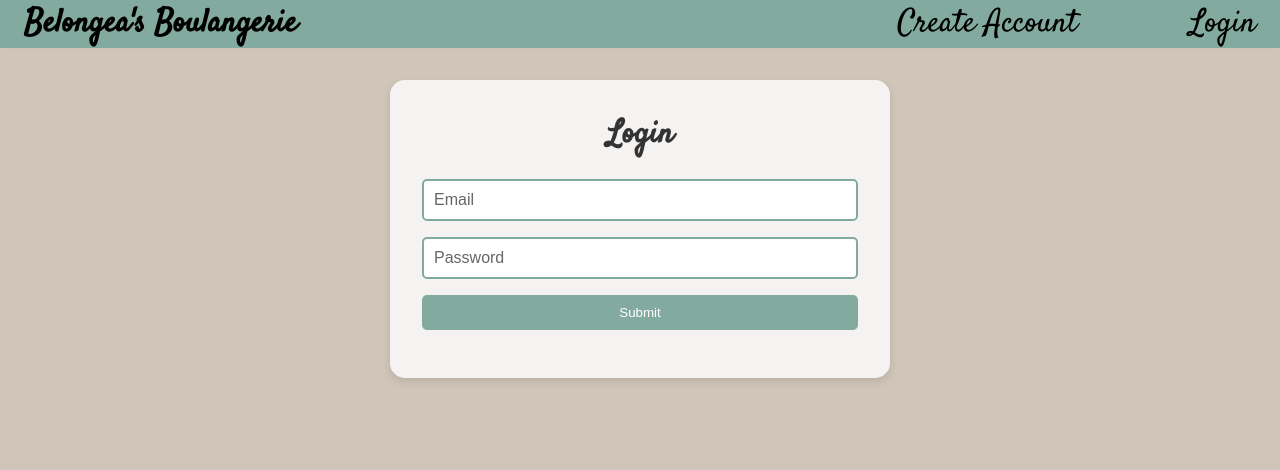
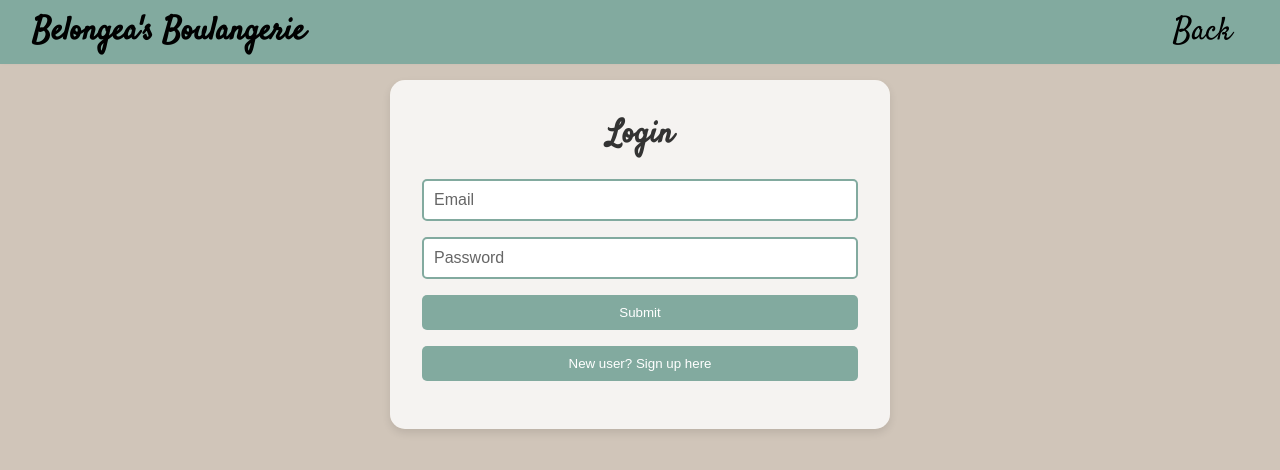
Before and after one commit to rsteckline/la-boulangerie, a React (Create React App) app: page /login in a window 1280 px wide. Shown: the top 470 px of the page. Built offline with nearby package versions, Linux system fonts and the light colour scheme.

Commit message:
Implement correct routing to proper pages

```diff
--- a/src/components/App/App.css
+++ b/src/components/App/App.css
@@ -5,5 +5,4 @@
   flex-direction: column;
   font-family: "Satisfy", cursive;
   justify-content: space-between;
-  padding-bottom: 5rem;
 }
--- a/src/components/BreadList/BreadList.css
+++ b/src/components/BreadList/BreadList.css
@@ -89,8 +89,9 @@
 @media screen and (min-width: 1025px){
   .BreadListWrapper h2 {
     margin-top: 2rem;
-    font-size: xx-large;
+    font-size: 2rem;
     margin-bottom: 1rem;
+    margin-top: 3rem;
   }
 
   .BreadListWrapper p {
--- a/src/components/CreateAcctForm/CreateAcctForm.tsx
+++ b/src/components/CreateAcctForm/CreateAcctForm.tsx
@@ -1,17 +1,23 @@
-import React, { useState } from 'react';
+import React, { useState } from "react";
 import { NewUser } from "../../apiTypes";
-import './CreateAcctForm.css';
+import { useNavigate } from "react-router-dom";
+import "./CreateAcctForm.css";
 
 function CreateAcctForm() {
-    const [formData, setFormData] = useState<NewUser>({ name: '', email: '', password: '' })
+  const navigate = useNavigate();
+  const [formData, setFormData] = useState<NewUser>({
+    name: "",
+    email: "",
+    password: "",
+  });
 
   const handleChange = (event: React.ChangeEvent<HTMLInputElement>) => {
-        const { name, value } = event.target
-        setFormData({ ...formData, [name]: value })
+    const { name, value } = event.target;
+    setFormData({ ...formData, [name]: value });
   };
 
   const handleSubmit = (event: React.FormEvent<HTMLFormElement>) => {
-        event.preventDefault()
+    event.preventDefault();
     // console.log(formData)
   };
 
@@ -46,7 +52,7 @@ function CreateAcctForm() {
         <button type="submit">Submit</button>
       </form>
     </div>
-  )
+  );
 }
 
 export default CreateAcctForm;
--- a/src/components/Error/Error.tsx
+++ b/src/components/Error/Error.tsx
@@ -3,7 +3,7 @@ import React from "react";
 const Error = () => {
   return (
     <div className="error-container">
-      <h2 className="error-message">Sorry, this page doesn't exist.</h2>
+      <h2 className="error-message">Check out the world map to add breads to your breadBox!</h2>
     </div>
   );
 }
--- a/src/components/LoginForm/LoginForm.tsx
+++ b/src/components/LoginForm/LoginForm.tsx
@@ -1,17 +1,23 @@
-import React, { useState } from 'react';
+import React, { useState } from "react";
 import { UserCredentials } from "../../apiTypes";
-import './LoginForm.css';
+import { useNavigate } from "react-router-dom";
+import "./LoginForm.css";
 
 function LoginForm() {
-    const [credentials, setCredentials] = useState<UserCredentials>({ email: '', password: '' });
+  const navigate = useNavigate();
+
+  const [credentials, setCredentials] = useState<UserCredentials>({
+    email: "",
+    password: "",
+  });
 
   const handleChange = (event: React.ChangeEvent<HTMLInputElement>) => {
     const { name, value } = event.target;
-      setCredentials({ ...credentials, [name]: value })
+    setCredentials({ ...credentials, [name]: value });
   };
 
   const handleSubmit = (event: React.FormEvent<HTMLFormElement>) => {
-      event.preventDefault()
+    event.preventDefault();
     //   console.log(credentials)
   };
 
@@ -21,7 +27,7 @@ function LoginForm() {
       <form onSubmit={handleSubmit}>
         <input
           type="email"
-                name="name"
+          name="email"
           placeholder="Email"
           value={credentials.email}
           onChange={handleChange}
@@ -36,9 +42,17 @@ function LoginForm() {
           required
         />
         <button type="submit">Submit</button>
+
+        <button
+          type="button"
+          onClick={() => navigate("/create-account")}
+          className="sign-up-button"
+        >
+          New user? Sign up here
+        </button>
       </form>
     </div>
-      )
+  );
 }
 
 export default LoginForm;
--- a/src/components/Main/Main.css
+++ b/src/components/Main/Main.css
@@ -18,11 +18,7 @@ body, html {
     height: 90%;
     width: 90%;
     align-items: center;
-
-}
-
-.map-wrapper >h2 {
-    font-size: large;
+    margin-top: -2rem;
 }
 
 .error-message {
@@ -38,7 +34,6 @@ body, html {
     .map-wrapper >h2 {
         font-size: xx-large;
     }
-
 }
 
 /* LARGE BREAKPOINT */
--- a/src/components/Main/Main.tsx
+++ b/src/components/Main/Main.tsx
@@ -7,7 +7,7 @@ const Main = () => {
   return (
     <div className="main">
       <div className='map-wrapper'>
-        <h2>Select a country from our world bakery</h2>
+        <h2>Select a country from our world bakery!</h2>
       <div className="map-background">
         <div className="map-container">
           <MapComponent />
--- a/src/components/Map/Map.css
+++ b/src/components/Map/Map.css
@@ -3,11 +3,10 @@
   height: 60vh;
   border-radius: 1.5rem;
   overflow: hidden;
-
 }
 
 .map-background {
-    margin-top: 4rem;
+  margin-top: 1rem;
   background-color: #f0a202;
   padding: 1.5rem;
   border-radius: 1.5rem;
@@ -23,12 +22,15 @@
     margin-bottom: 10rem;
     width: 95%;
   }
+
+  .map-container {
+    height: 50vh; /* Adjust for smaller devices */
+  }
 }
 
 /* MEDIUM BREAKPOINT (altered for map filling container) */
 @media screen and (max-width: 1195px) and (min-width: 750px) {
   .map-background {
     width: 90%;
-
   }
 }
--- a/src/components/Navbar/Navbar.css
+++ b/src/components/Navbar/Navbar.css
@@ -5,7 +5,7 @@
     bottom: 0;
     left: 0;
     width: 100%;
-    height: 3rem;
+    height: 4rem;
     z-index: 1000;
     display: flex;
     justify-content: space-between;
@@ -14,28 +14,29 @@
 }
 
 .navbar h1 {
-    margin: 0;
-    font-size: 1rem;
-    color: #000000;
+  font-size: 1rem;
+  white-space: nowrap;
+  max-width: 100%;
 }
 
 .navbar .nav-links {
     display: flex;
     align-items: center;
-    justify-content: space-between;
-    width: 30%;
+    justify-content: flex-end;
+    width: 100%;
+    padding: 1rem
 }
 
 .navbar a {
     color: #000000;
     text-decoration: none;
-    padding: 0.5rem;
+    padding: 1rem;
     font-size: .9rem;
 }
 
 .navbar a:hover {
     text-decoration: underline;
-    color: white
+    color: #f0a202
 }
 
 /* RESETTING THE NAV ORIENTATION */
--- a/src/components/Navbar/Navbar.tsx
+++ b/src/components/Navbar/Navbar.tsx
@@ -8,43 +8,32 @@ const Navbar = () => {
 
   const isLoggedIn = false;
 
+  const isLoginPage = location.pathname === '/login';
+
+  const showBackButton = location.pathname.includes("/breads/") || location.pathname.includes("/countries/") || location.pathname === '/login' || location.pathname === '/create-account';
+
   const handleBack = () => {
     navigate(-1);
   };
 
-  const isDetailPage =
-    location.pathname.includes("/breads/") &&
-    location.pathname.split("/").length >= 3;
-
   return (
     <div className="navbar">
       <h1>
-        <Link to="/" className="app-title">
-          Belongea's Boulangerie
-        </Link>
+        <Link to="/" className="app-title">Belongea's Boulangerie</Link>
       </h1>
 
       <div className="nav-links">
-        {isDetailPage && (
-          <Link to="#" onClick={handleBack} className="back-link">
-            Back
-          </Link>
+        {showBackButton && (
+          <Link to="#" onClick={handleBack} className="back-link">Back</Link>
         )}
 
-        {!isLoggedIn ? (
-          <>
-            <Link to="/create-account">Create Account</Link>
-            <Link to="/login">Login</Link>
-          </>
-        ) : (
-          <>
-            <Link to="/breadbox">BreadBox</Link>
-            <button onClick={() => console.log("Log out")}>Logout</button>
-          </>
-        )}
+        {!isLoggedIn && !isLoginPage ? (
+          <Link to="/login" className="login-link">Login</Link>
+        ) : null}
       </div>
     </div>
   );
 };
 
+
 export default Navbar;
```
Also changed, not shown: src/components/LoginForm/LoginForm.css (line endings or trailing spaces). Lines whose indentation alone changed are shown as unchanged.
